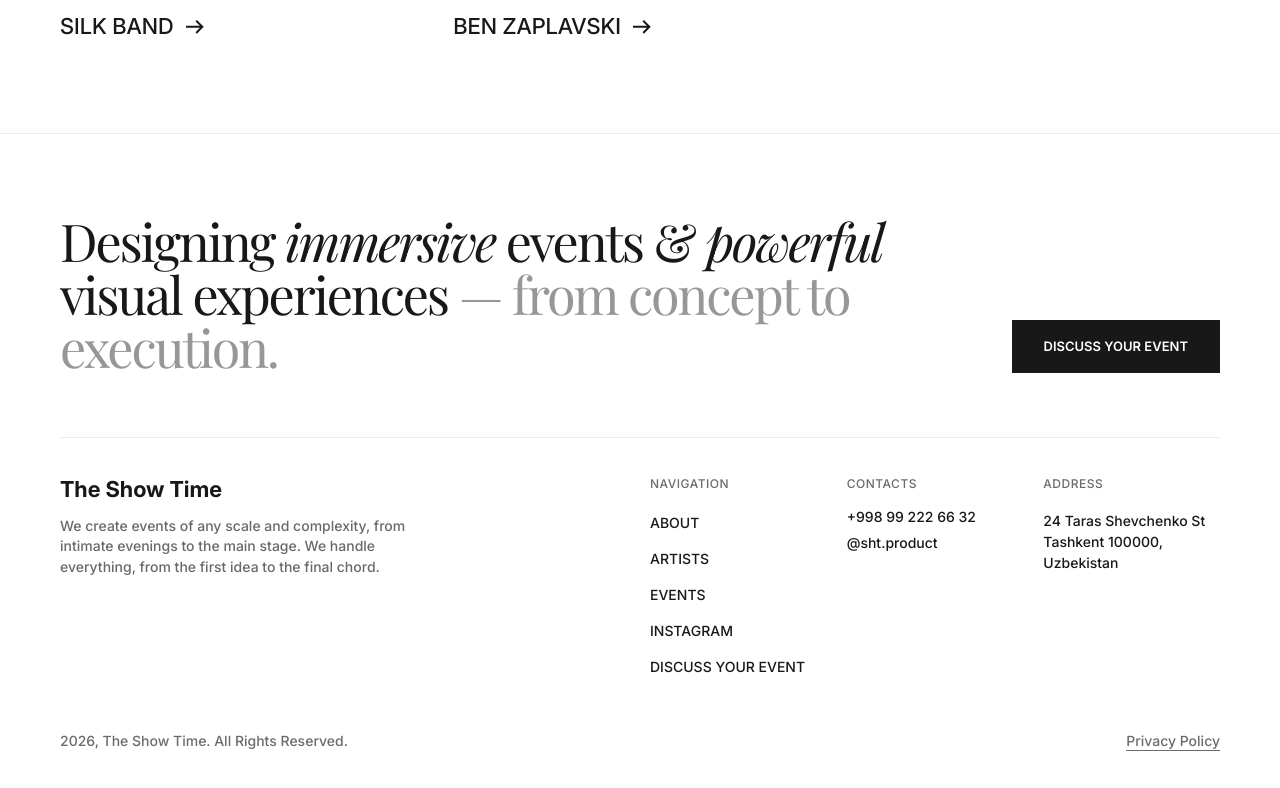
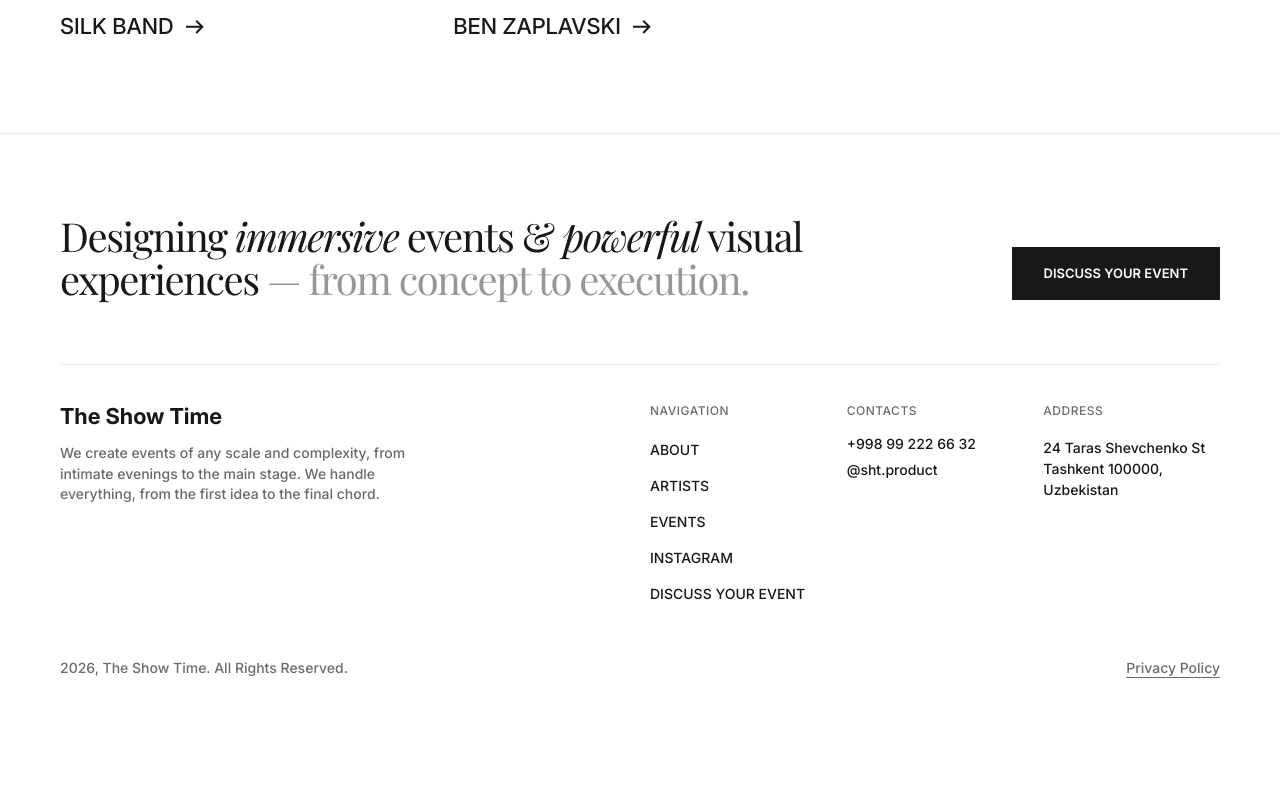
Before and after one commit to uniqspace/BMD, a Vue app: page / in a window 1280 px wide. Shown: the part 3441-4229 px from the top of the page. After the commit the page ends 4156 px from the top, so only its background shows below. Built offline with nearby package versions, Linux system fonts and the light colour scheme.

Commit message:
Smaller footer heading
Co-Authored-By: Claude Opus 5.5 <noreply@anthropic.com>
Claude-Session: https://claude.ai/code/session_01B6dQTr2Arpuaw1uCi2f54J

```diff
--- a/src/components/TheFooter.vue
+++ b/src/components/TheFooter.vue
@@ -22,7 +22,7 @@ const titleClass = 'block mb-4 md:mb-5 text-[12px]/[100%] uppercase tracking-[0.
             <!-- Booking call -->
             <div class="flex flex-col gap-7 md:flex-row md:items-end md:justify-between md:gap-10">
                 <h2
-                    class="font-heading font-normal max-w-225 text-[32px]/[1.08] tracking-[-1px] md:text-[42px]/[1.05] md:tracking-[-1.6px] lg:text-[52px]/[1.02] lg:tracking-[-2.2px] [&_span]:text-[#18181873]"
+                    class="font-heading font-normal max-w-225 text-[28px]/[1.12] tracking-[-0.8px] md:text-[34px]/[1.1] md:tracking-[-1.2px] lg:text-[40px]/[1.08] lg:tracking-[-1.5px] [&_span]:text-[#18181873]"
                     v-html="t('footer.ctaTitle')"
                 />
                 <button
```
